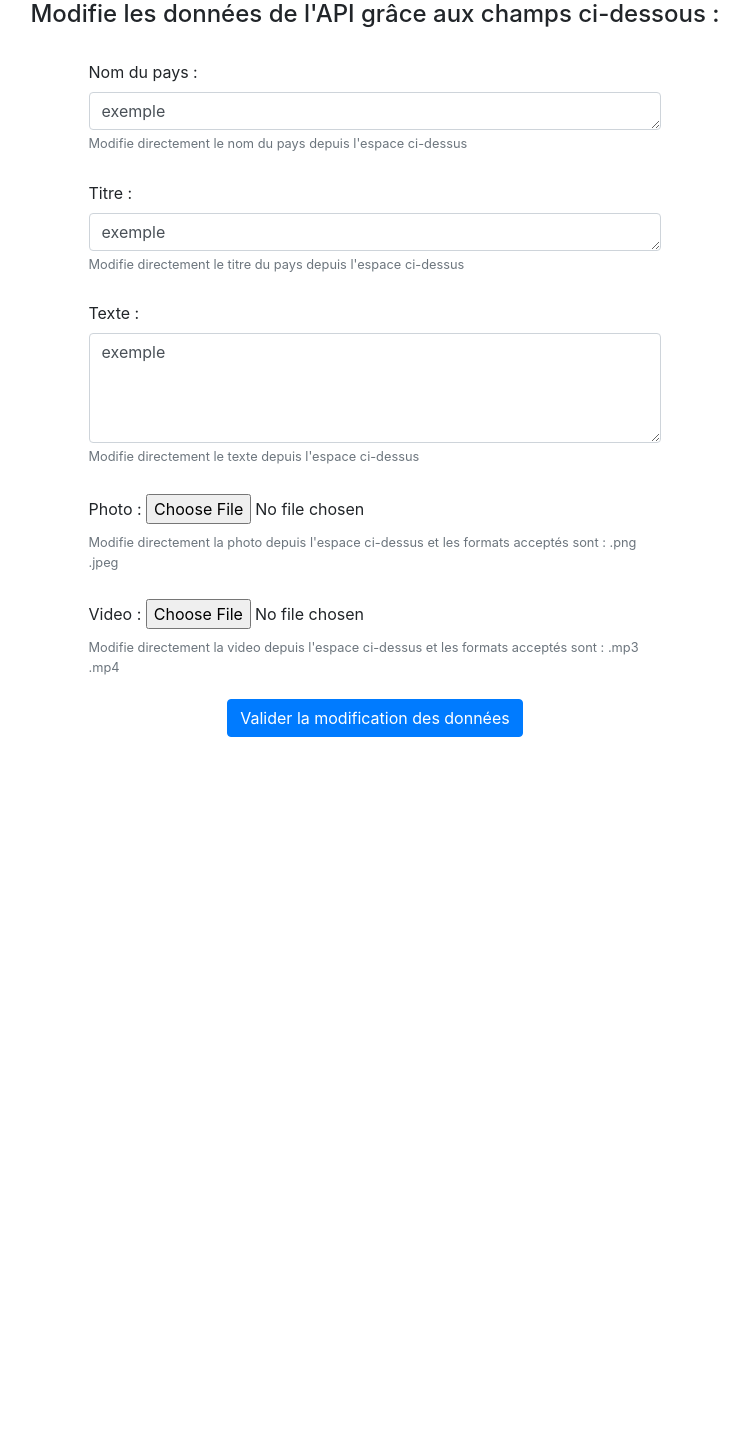
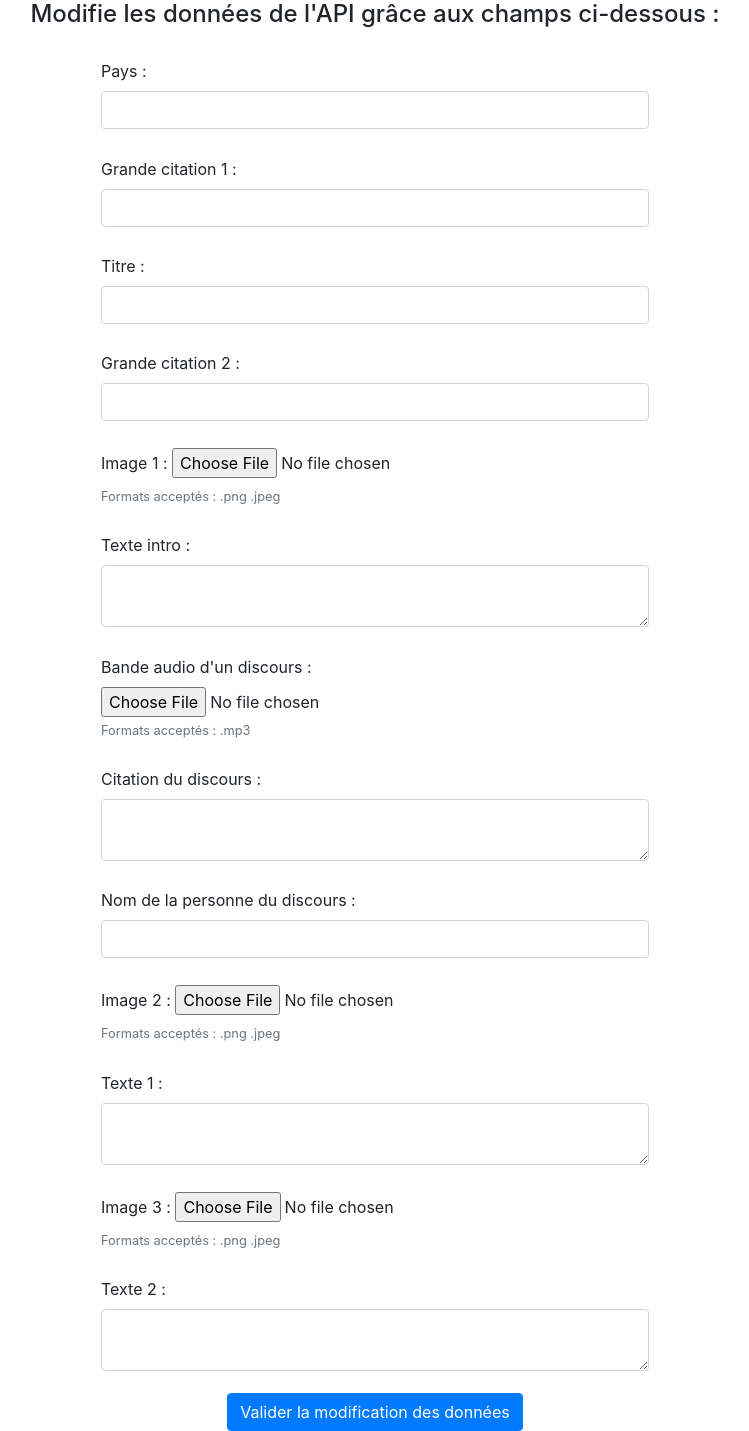
Before and after one commit to Projet-fin-annee/back-office, a PHP site: page /views/viewUpdateCountry.php in a window 1280 px wide. Shown: the part 53-1484 px from the top of the page, without its empty margins (265-1014 px from the left). Before the commit the page ends 790 px from the top, so only its background shows below. Run offline with PHP 8.4, Linux system fonts and the light colour scheme; the template is opened without the code that fills it, so the values that code supplies are empty.

Commit message:
add data in country insert (#10)

```diff
--- a/src/models/CountriesManager.php
+++ b/src/models/CountriesManager.php
@@ -1,9 +1,9 @@
 <?php
 class CountriesManager extends Model
 {
-  public function create_country($country, $title, $text, $image, $video)
+  public function create_country($country, $citationOne,  $title, $citationTwo, $imageOne, $textIntro, $video, $citationSpeech, $person, $imageTwo, $textOne, $imageThree, $textTwo)
   {
-    $this->postOneCountry($country, $title, $text, $image, $video);
+    $this->postOneCountry($country, $citationOne,  $title, $citationTwo, $imageOne, $textIntro, $video, $citationSpeech, $person, $imageTwo, $textOne, $imageThree, $textTwo);
   }
 
   public function getCountries()
--- a/src/models/UpdatecountryManager.php
+++ b/src/models/UpdatecountryManager.php
@@ -1,8 +1,8 @@
 <?php
 class UpdatecountryManager extends Model
 {
-  public function update_country($country, $title, $text, $image, $video, $id_country)
+  public function update_country($country, $citationOne,  $title, $citationTwo, $imageOne, $textIntro, $video, $citationSpeech, $person, $imageTwo, $textOne, $imageThree, $textTwo, $id_country)
   {
-    $this->updateAllcountries("countries", $country, $title, $text, $image, $video, $id_country);
+    $this->updateAllcountries("countries", $country, $citationOne,  $title, $citationTwo, $imageOne, $textIntro, $video, $citationSpeech, $person, $imageTwo, $textOne, $imageThree, $textTwo, $id_country);
   }
 }
--- a/src/views/viewUpdateCountry.php
+++ b/src/views/viewUpdateCountry.php
@@ -22,47 +22,76 @@
   <form class="container" action="index.php?url=updatecountry&id=<?= $id_country ?>" method="post">
 
     <div>
-
       <div class="form-group">
-        <label for="exampleInputEmail1">Nom du pays :</label>
-        <textarea class="form-control" id="exampleFormControlTextarea1" rows="1" name="country">exemple</textarea>
-        <small id="emailHelp" class="form-text text-muted">Modifie directement le nom du pays depuis l'espace ci-dessus</small>
+        <label for="country">Pays :</label>
+        <input type="text" class="form-control" id="country" name="country" />
       </div>
+      <div class="form-group">
+        <label for="citationOne">Grande citation 1 :</label>
+        <input type="text" class="form-control" id="citationOne" name="citationOne" />
+      </div>
+      <div class="form-group">
+        <label for="title">Titre :</label>
+        <input type="text" class="form-control" id="title" name="title" />
+      </div>
+      <div class="form-group">
+        <label for="citationTwo">Grande citation 2 :</label>
+        <input type="text" class="form-control" id="citationTwo" name="citationTwo" />
+      </div>
+      <div class="form-group">
+        <label for="imageOne">Image 1 :</label>
+        <input type="file" accept=".png,.jpeg" aria-describedby="imageOne" name="imageOne" />
+        <small id="imageOne" class="form-text text-muted">Formats acceptés : .png .jpeg
+        </small>
+      </div>
+      <div class="form-group">
+        <label for="textIntro"> Texte intro :</label>
+        <textarea type="textIntro" class="form-control" id="textIntro" name="textIntro" /></textarea>
+      </div>
+      <div class="form-group">
+        <label for="video">Bande audio d'un discours :</label>
+        <input type="file" accept=".mp3" aria-describedby="video" name="video" />
+        <small id="image" class="form-text text-muted">Formats acceptés : .mp3
+        </small>
+      </div>
+      <div class="form-group">
+        <label for="citationSpeech">Citation du discours :</label>
+        <textarea class="form-control" id="citationSpeech" name="citationSpeech"></textarea>
+      </div>
+      <div class="form-group">
+        <label for="person">Nom de la personne du discours :</label>
+        <input class="form-control" id="person" name="person"></input>
+      </div>
+      <div class="form-group">
+        <label for="imageTwo">Image 2 :</label>
+        <input type="file" accept=".png,.jpeg" aria-describedby="image" name="imageTwo" />
+        <small id="imageTwo" class="form-text text-muted">Formats acceptés : .png .jpeg
+        </small>
+      </div>
+      <div class="form-group">
+        <label for="textOne">Texte 1 :</label>
+        <textarea class="form-control" id="textOne" name="textOne"></textarea>
+      </div>
+      <div class="form-group">
+        <label for="imageThree">Image 3 :</label>
+        <input type="file" accept=".png,.jpeg" aria-describedby="image" name="imageThree" />
+        <small id="imageThree" class="form-text text-muted">Formats acceptés : .png .jpeg
+        </small>
+      </div>
+      <div class="form-group">
+        <label for="textTwo">Texte 2 :</label>
+        <textarea class="form-control" id="textTwo" name="textTwo"></textarea>
+      </div>
+    </div>
+    <button type="submit" class="btn btn-primary">Valider la modification des données
+    </button>
 
 
-      <div class="form-group">
-        <label for="exampleInputEmail1">Titre :</label>
-        <textarea class="form-control" id="exampleFormControlTextarea1" rows="1" name="title">exemple</textarea>
-        <small id="emailHelp" class="form-text text-muted">Modifie directement le titre du pays depuis l'espace ci-dessus</small>
-      </div>
 
 
-      <div class="form-group">
-        <label for="exampleInputEmail1">Texte :</label>
-        <textarea class="form-control" id="exampleFormControlTextarea1" rows="4" name="text">exemple</textarea>
-        <small id="emailHelp" class="form-text text-muted">Modifie directement le texte depuis l'espace ci-dessus</small>
-      </div>
 
 
-      <div class="form-group">
-        <label for="photo">Photo :</label>
-        <input type="file" accept=".png,.jpeg" aria-describedby="video" name="photo" />
-        <small id="image" class="form-text text-muted">Modifie directement la photo depuis l'espace ci-dessus et les formats acceptés sont : .png .jpeg
-        </small>
-      </div>
 
-
-      <div class="form-group">
-        <label for="video">Video :</label>
-        <input type="file" accept=".mp4,.mp3" aria-describedby="video" name="video" />
-        <small id="image" class="form-text text-muted">Modifie directement la video depuis l'espace ci-dessus et les formats acceptés sont : .mp3 .mp4
-        </small>
-      </div>
-    </div>
-
-
-    <button type="submit" class="btn btn-primary">Valider la modification des données
-    </button>
   </form>
 
 
```
Also changed, not shown: data/webdoc.sql (+18 -34 lines), src/controllers/ControllerNewcountry.php (+11 -3 lines), src/controllers/ControllerUpdateCountry.php (+14 -6 lines), src/models/model.php (+18 -8 lines), src/views/viewNewcountry.php (+46 -14 lines).
